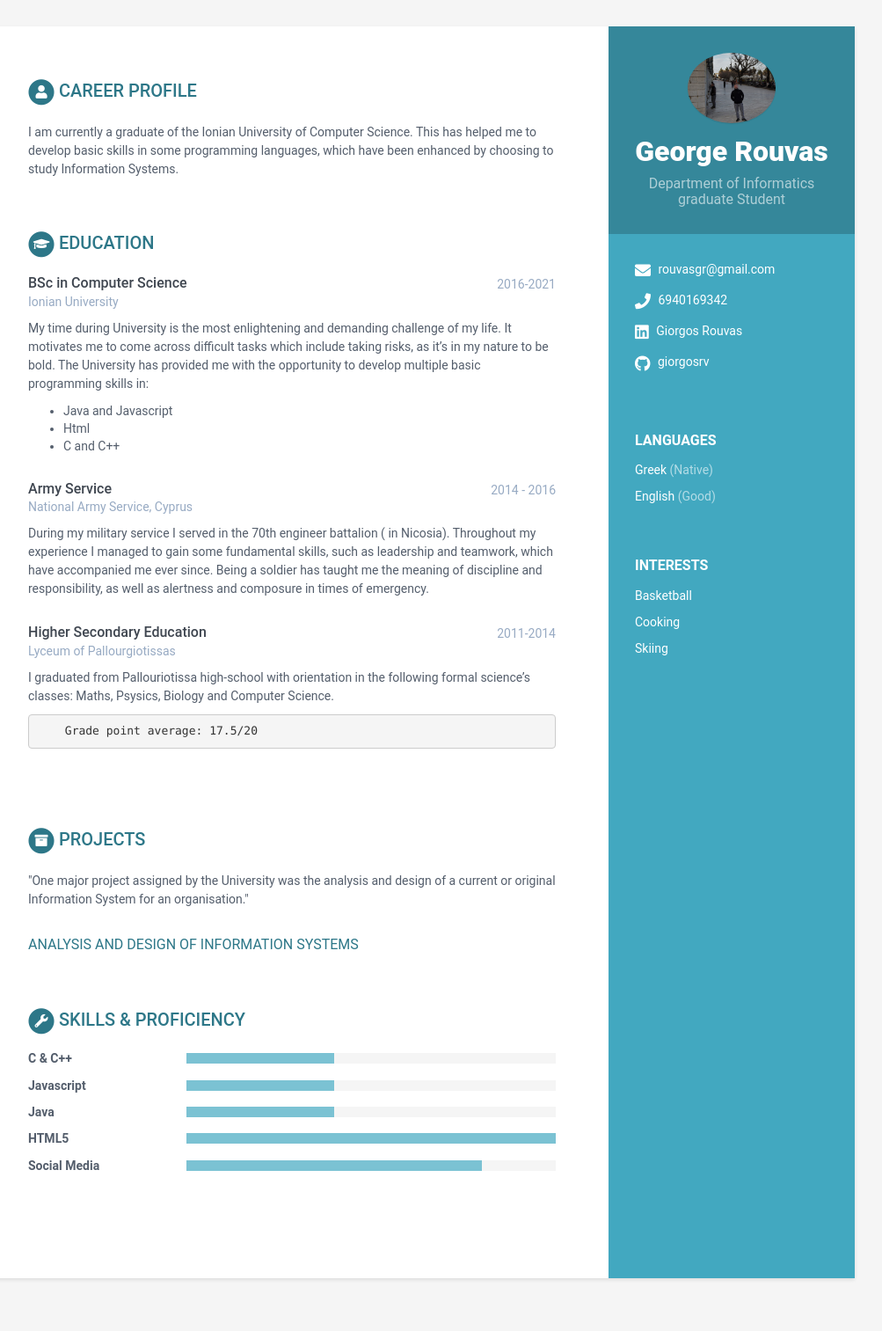
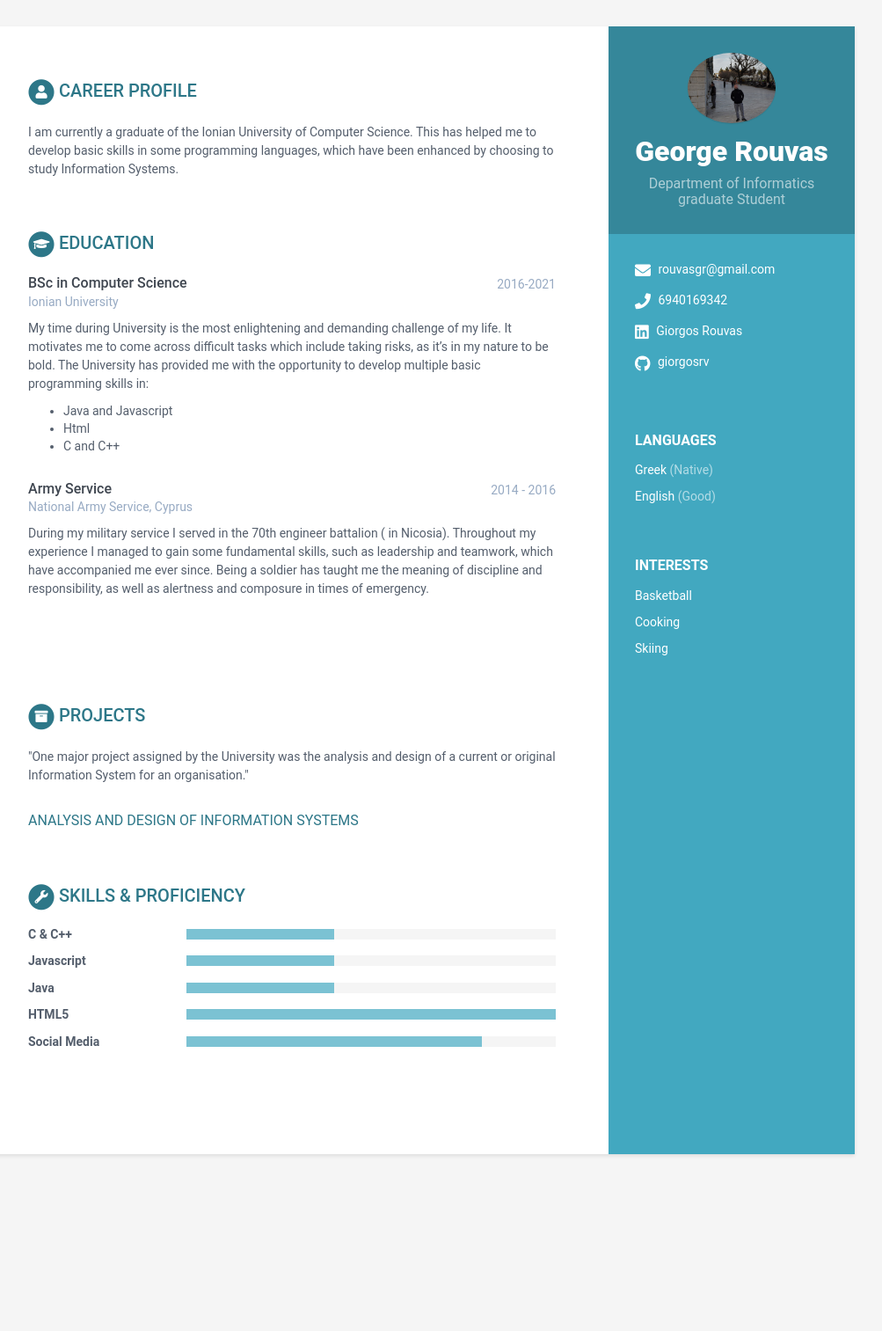
Before and after one commit to giorgosrv/MyCv, a Jekyll site: the page built from index.html, in a window 1280 px wide. Shown: the whole page at 88% size, without its empty margins (168-1171 px from the left). Built offline with Jekyll 4.4.1, drawn with Linux system fonts in a browser that asks for light colours; after the commit the page ends 1372 px from its top, so only the background shows below that.

Commit message:
Update data.yml

```diff
--- a/_data/data.yml
+++ b/_data/data.yml
@@ -80,14 +80,11 @@ education:
        Being a soldier has taught me the meaning of discipline and responsibility,
        as well as alertness and composure in times of emergency.
 
-    - degree: Higher Secondary Education
-      university: Lyceum of Pallourgiotissas
-      time: 2011-2014
+    - degree:
+      university:
+      time:
       details: |
-        I graduated from Pallouriotissa high-school with orientation in the following formal science's classes:
-        Maths, Psysics, Biology and Computer Science.
 
-                Grade point average: 17.5/20
 
     - degree:
       university:
```
